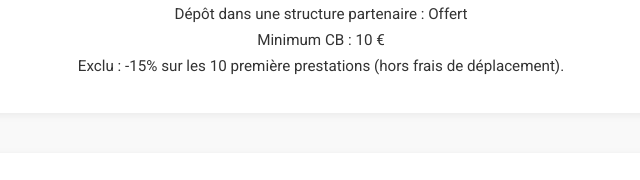
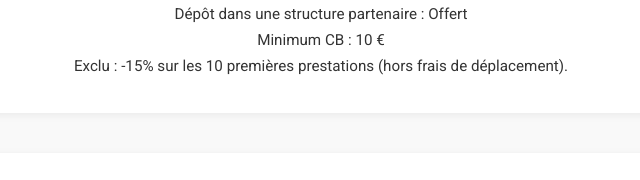
Before and after one commit to BaekaTM/jelanemultimedia, a plain HTML site: page index.html in a window 1280 px wide. Shown: the part 934-1114 px from the top of the page, 319-959 px from the left. Drawn offline with Linux system fonts and the light colour scheme.

Commit message:
Update index.html

```diff
--- a/index.html
+++ b/index.html
@@ -205,7 +205,7 @@
       <p class="infobas">Frais de déplacement sur Brest : 5.99 €</p>
       <p class="infobas">Dépôt dans une structure partenaire : Offert</p>
       <p class="infobas">Minimum CB : 10 €</p>
-      <p class="infobas">Exclu : -15% sur les 10 première prestations (hors frais de déplacement).</p>
+      <p class="infobas">Exclu : -15% sur les 10 premières prestations (hors frais de déplacement).</p>
     </section>
 
     <section id="avantages">
```
